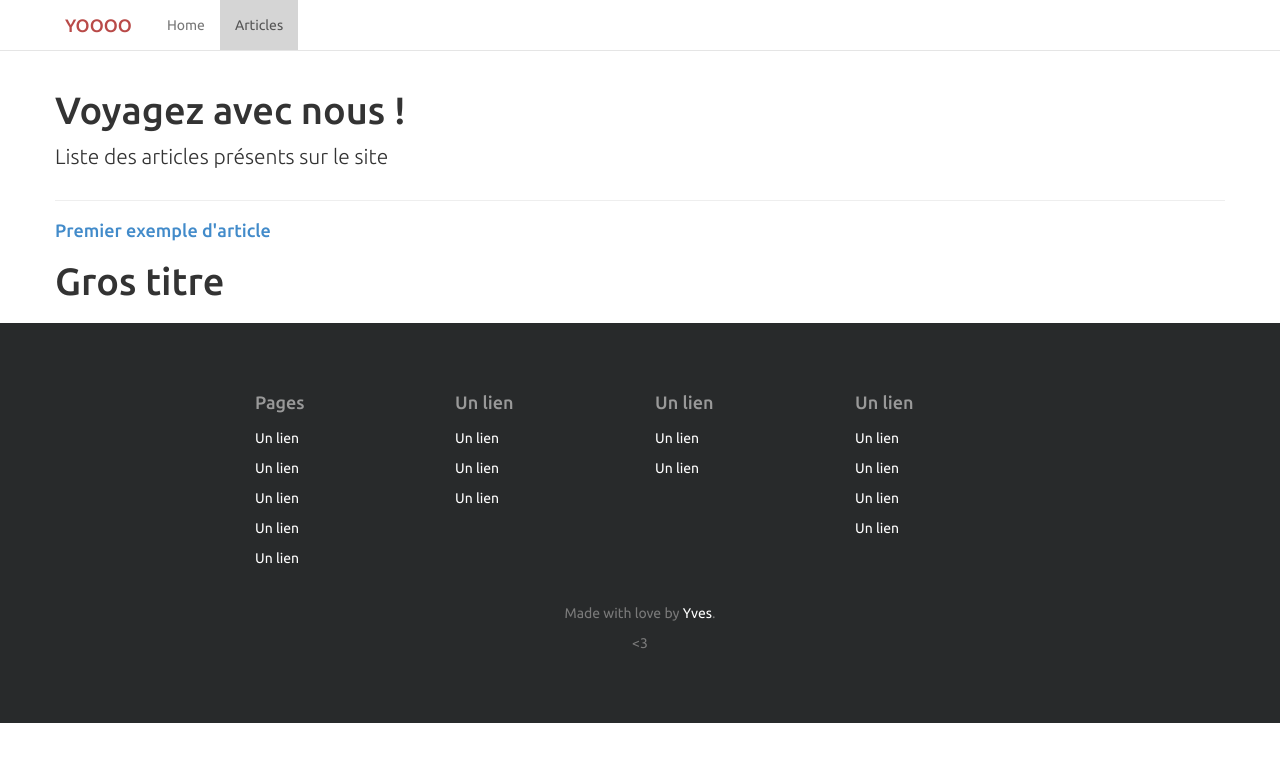
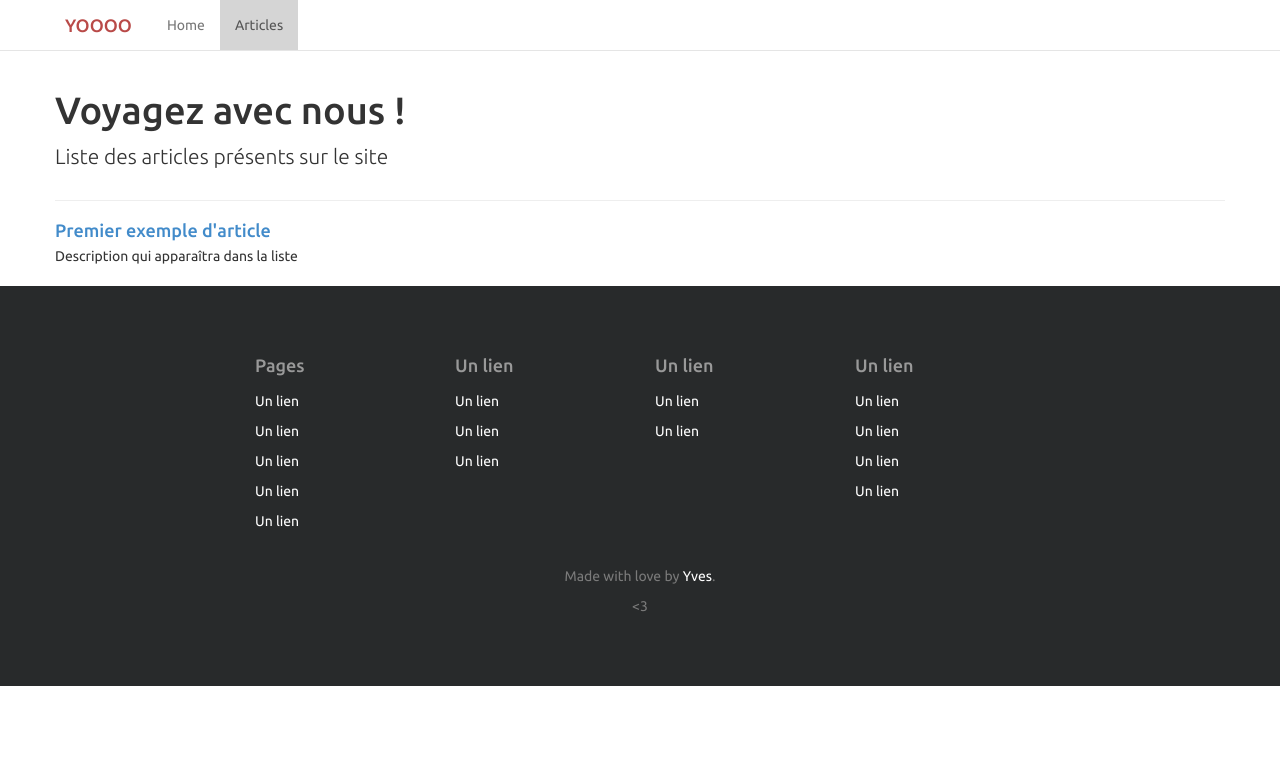
Before and after one commit to link-webcreations/juetpy, a Jekyll site: the page built from articles/index.html, in a window 1280 px wide. Shown: the top 762 px of the page. Built offline with Jekyll 4.4.1, drawn with Linux system fonts in a browser that asks for light colours; Markdown is read by kramdown in place of the engine named in the settings.

```diff
--- a/articles/_posts/2013-06-10-article-exemple.md
+++ b/articles/_posts/2013-06-10-article-exemple.md
@@ -1,7 +1,11 @@
 ---
 title: "Premier exemple d'article"
 layout: post
-tags: [chili, cuisine, incas]
+excerpt: "Description qui apparaîtra dans la liste"
+tags:
+- chili
+- cuisine
+- incas
 ---
 
 Gros titre
--- a/articles/index.html
+++ b/articles/index.html
@@ -18,7 +18,7 @@ slug: articles
         <a href="{{ site.url }}{{ post.url }}">
           <h4 class="media-heading">{{ post.title }}</h4>
         </a>
-        {{ post.excerpt | markdownify}}
+        {{ post.excerpt | markdownify }}
       </div>
     </li>
     {% endfor %}
```
